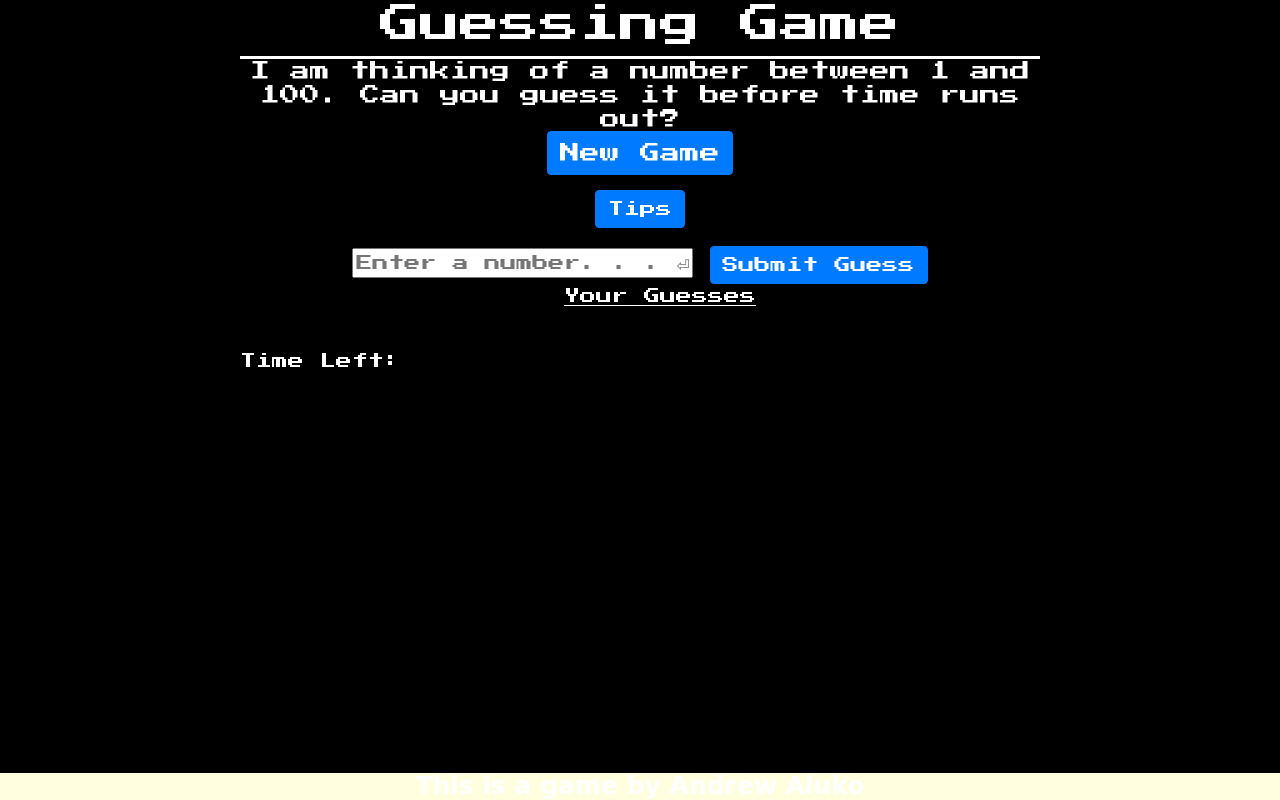
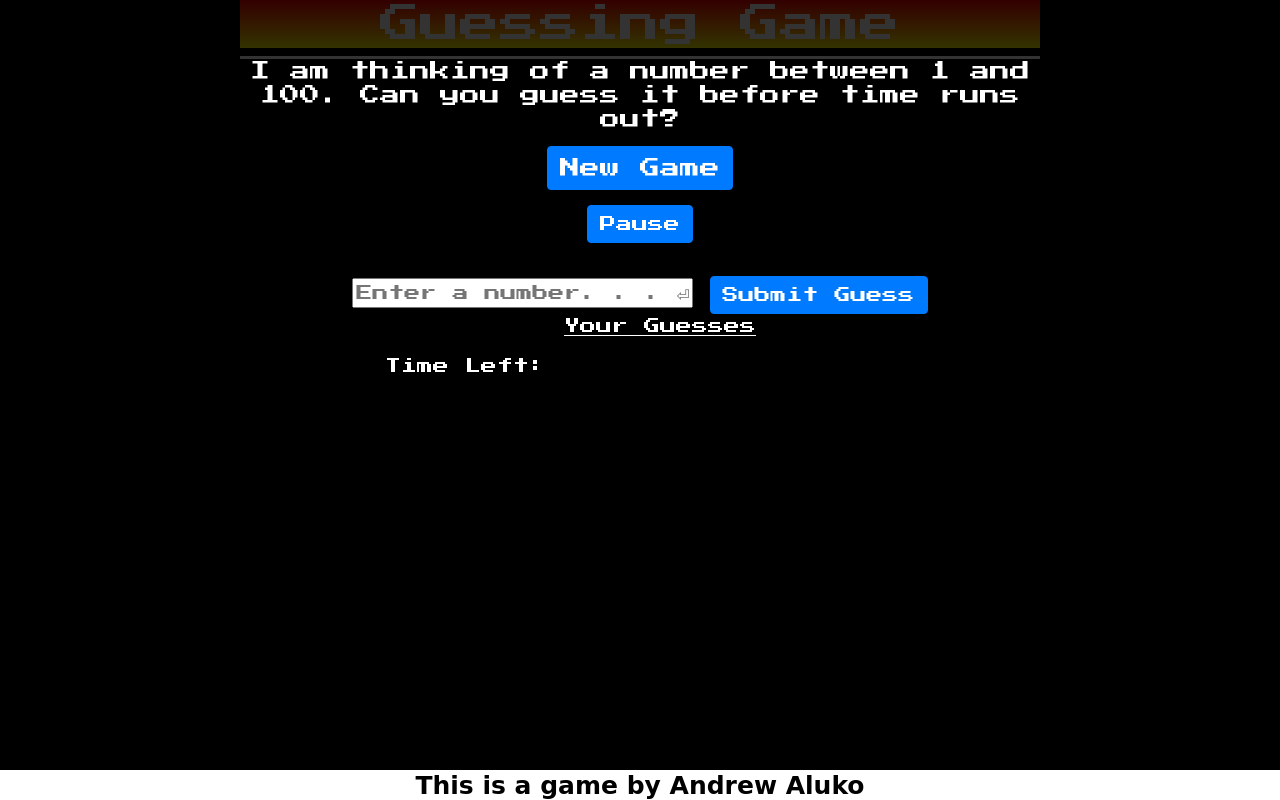
Before and after one commit to lonestar92s/guessing-game, a PHP site: page / in a window 1280 px wide. Run offline with PHP 8.4, Linux system fonts and the light colour scheme; some libraries are stand-ins or nearby versions.

Commit message:
pause button

```diff
--- a/app.js
+++ b/app.js
@@ -1,15 +1,41 @@
-
 let youLose = "YOU LOSE. SELECT NEW GAME"
 //timer
 let timerStarted = false
-let time = 6;
+let time = 61;
 // let x = setTimeout(function(){ timer(); }, 1000);
+
+//pause game button
+$('#pause').click(function() {
+    $('.guess-submit').hide()
+    $('#pause').replaceWith('<button id="resume" class="btn btn-primary">Resume</button>')
+    stopTimer()
+    $('#resume').click(function() {
+    $('.guess-submit').show()
+    $('#resume').replaceWith('<button id="pause" class="btn btn-primary">Pause</button>')
+
+     timer()
+
+
+
+});
+});
+
+//resume game button
+
+// $('#resume').click(function() {
+//     $('.guess-submit').show()
+//     // $('#resume').replaceWith('<button id="pause" class="btn btn-primary">Pause</button>')
+
+//     // timer()
+
+
+// });
 
 //used boolean to stop running timer function after first click
 let timer = function() {
-    console.log("1111111111111")
-    if(timerStarted === false){
-    	console.log("djhjkwdwgdwed")
+
+    if (timerStarted === false) {
+
         timerStarted = true
         x = setInterval(function() {
             time -= 1
@@ -19,7 +45,7 @@
                 $('.guess-submit').replaceWith('<h1 class="flash">' + youLose + '</h1>');
                 timerStarted = false
                 stopTimer();
-        	}else{
+            } else {
                 document.getElementById("time").innerHTML = time + " seconds";
             }
         }, 1000)
@@ -39,19 +65,19 @@
 //init
 $(document).ready(function() {
 
-	// $(".guess-submit").hide();
+
     $("#correct").hide();
     $('#next-round').hide();
     //reset funcion
-    // let resetGame = function() {
+    //     let resetGame = function() {
 
-    //     $("#p1guess").empty()
-    //     $(".youWin").empty()
-    //     $("#correct").hide();
-    //     $("#number-selection").replaceWith('<h2 class="center" id="number-selection">Now I am thinking of a number between 1 and 100. Can you guess it?<div><button id="new-game" class="btn btn-primary">New Game</button><br/><button id="next-round" class="btn btn-primary">Next Round</button></div></h2>')
-
+    //         $("#p1guess").empty()
+    //         $(".youWin").empty()
+    //         $("#correct").hide();
+    //         $("#number-selection").replaceWith('<h2 class="center" id="number-selection">Now I am thinking of a number between 1 and 100. Can you guess it?<div><button id="new-game" class="btn btn-primary">New Game</button><br/><button id="next-round" class="btn btn-primary">Next Round</button></div></h2>')
 
     // }
+
 
     //This will generate a random number between 1 and 100
 
@@ -64,8 +90,6 @@
 
     let x = easyRandomNumber()
     console.log(x)
-
-
 
 
 
@@ -97,9 +121,18 @@
         console.log(y)
     })
 
+
+
+
+
+
+
     //guess button
 
     $('#add-guess-button').click(function() {
+
+        $("#title-border").css('animation-play-state', 'paused')
+        // $("title-border.animation").remove()
         timer();
         let guess = $('#add-guess-input').val()
         let correct = "Correct!"
@@ -112,14 +145,16 @@
 
         //scoreboard
 
-
-
         if (Number(guess) === x) {
             player.score += 1
             $(".scoreboard").replaceWith('<a class="scoreboard">' + player.score + '</a>')
             $(".youWin").append("My number was " + guess + ", you win!")
             $("#p1guess").append('<li>' + youMatched + '</li>')
-
+            stopTimer()
+            let imageGrow = 1;
+            $('#image').css('transform', 'scale()', `${imageGrow}`)
+            imageGrow += 1
+            $("#time-left").hide()
             $("#correct").show();
             // $("#next-round").show();
         } else if (Number(guess) <= x) {
@@ -128,20 +163,13 @@
         } else if (Number(guess) >= x) {
             $("#p1guess").append('<li>' + tooHigh, guess + '</li>')
             player.remainingGuesses -= 1;
-
-
         }
-
         if (player.remainingGuesses === 0) {
 
             alert("Game Over")
             location.reload()
         }
 
-        //medium round
-
-
-
 
     })
 
--- a/index.html
+++ b/index.html
@@ -10,20 +10,21 @@
 </head>
 
 <body>
-    <!-- <embed src="jeopardy.mp3" autostart="true" loop="loop" width="2" height="0">
-    </embed> -->
     <header class="center" id="title-border"><h1>Guessing Game</h1>
     </header>
-    <h2 class="center" id="number-selection">I am thinking of a number between 1 and 100. Can you guess it before time runs out?<div><button id="new-game" class="btn btn-primary">New Game</button><br/>
-    	<button id="tips" class="btn btn-primary">Tips</button>
+    <h2 class="center" id="number-selection">I am thinking of a number between 1 and 100. Can you guess it before time runs out?<div id="buttons"><button id="new-game" class="btn btn-primary">New Game</button><br/>
+
+    	<button id="pause" class="btn btn-primary">Pause</button>
+
     	<button id="next-round" class="btn btn-primary">Next Round</button></div></h2>
-    <div class="guess-submit">
-        <span></span>
-        <input type="text" id="add-guess-input" placeholder="Enter a number. . . &#x23ce;">
-        <button type="button" id="add-guess-button" class="btn btn-primary">Submit Guess</button>
-        <ol id="p1guess"><u>Your Guesses</u></ol>
-    </div>
-    <div>Time Left:<p id="time"></p>
+    <div id="parent">
+        <div class="guess-submit">
+            <input type="text" id="add-guess-input" placeholder="Enter a number. . . &#x23ce;">
+            <button type="button" id="add-guess-button" class="btn btn-primary">Submit Guess</button>
+            <ol id="p1guess"><u>Your Guesses</u></ol>
+            <div id="time-left">Time Left:<a id="time"></a>
+            </div>
+        </div>
     </div>
     <div class="youWin"></div>
     <footer>This is a game by Andrew Aluko</footer>
--- a/style.css
+++ b/style.css
@@ -10,12 +10,25 @@
 #title-border{
 	border-bottom: solid white;
 }
+#title-border{
+  animation: blinker 1s linear infinite;
 
+}
+
+@keyframes blinker {
+  50% {
+    opacity: 0;
+  }
+}
 .center {
     text-align: center;
 }
 h1{
 	font-family: 'Press Start 2p';
+	background: -webkit-linear-gradient(#ff0000, #fffc00);
+    -webkit-background-clip: text;
+    -webkit-text-fill-color: transparent;
+
 
 }
 .guess-submit {
@@ -53,14 +66,15 @@
     bottom: 0px;
     height: 30px;
     font-size: 25px;
-    background-color: #FFFFE0;
+    background-color: white;
     font-family: "Brush Script MT", cursive;
-    border-top: solid black;
+    border-top: solid white;
     font-style: normal;
     font-variant: normal;
     font-weight: 700;
     line-height: 26.4px;
     max-width: auto;
+    color: black;
 
 
 }
@@ -85,15 +99,42 @@
 	list-style-position: inside;
 
 }
-#time{
-	position: fixed;
-}
 
 .flash{
 	text-align: center;
+	padding: 15px;
 }
 
-#tips {
+#pause {
 	position: relative;
 	top: 15px;
 }
+#resume{
+	position: relative;
+	top: 15px;
+}
+
+#buttons{
+	padding: 15px;
+}
+
+#image{
+	width: 50%;
+	transition: 1s;
+	transform: scale(1);
+}
+
+#parent{
+	/*display: flex;*/
+	text-align: center;
+}
+
+#time{
+	position: fixed;
+
+}
+#time-left{
+	width: 400px;
+
+	position: fixed;
+}
```
Also changed, not shown: div.css (added, +31 -0 lines), div.html (added, +17 -0 lines). Lines whose indentation alone changed are shown as unchanged.
